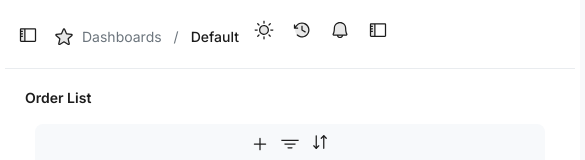
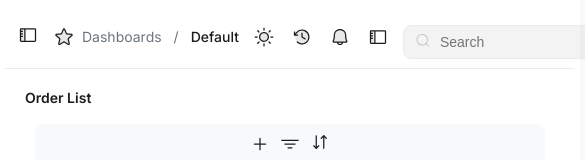
Before and after one commit to namratanakhale/JUSPAY_Assignment, a React (Create React App) app: page / in a window 390 px wide. Shown: the top 160 px of the page, 585 px wide, since content can reach past the window. Built offline with nearby package versions, Linux system fonts and the light colour scheme.

Commit message:
media query added

```diff
--- a/src/App.css
+++ b/src/App.css
@@ -189,7 +189,7 @@ body {
   background: white;
   padding: 16px 24px;
   display: flex;
-  justify-content: space-between;
+  justify-content: center;
   align-items: center;
   border-bottom: 1px solid #e9ecef;
   height: 64px;
@@ -843,6 +843,9 @@ body {
 .drawer-content {
   padding: 24px;
 }
+.dark-theme .drawer-content {
+  background-color: #2d2d2d;
+}
 
 .drawer-section {
   margin-bottom: 32px;
@@ -1636,6 +1639,9 @@ body {
 
 @media (max-width: 768px) {
   /* Mobile adjustments */
+  .media_display_none{
+    display: none !important;
+  }
   .main-content {
     padding: 10px;
   }
@@ -1662,7 +1668,7 @@ body {
 
   .header-center {
     order: 3;
-    width: 100%;
+    width: auto !important;
     margin-top: 10px;
   }
 
@@ -1932,7 +1938,9 @@ body {
   color: #ffffff;
   border-right-color: #404040;
 }
-
+.dark-theme .drawer-heading {
+  color: #ffffff !important;
+}
 .dark-theme .sidebar-header {
   border-bottom-color: #404040;
 }
@@ -1987,6 +1995,9 @@ body {
 }
 
 .dark-theme .hamburger-menu:hover {
+  background-color: #555555;
+}
+.dark-theme .contact-item:hover {
   background-color: #555555;
 }
 .dark-theme .utility-icon:hover {
```
